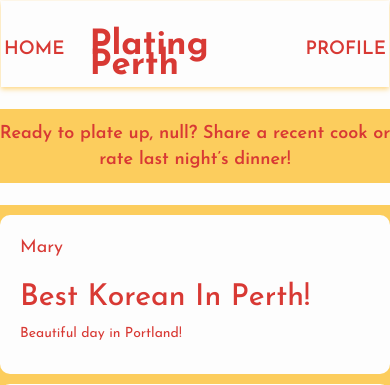
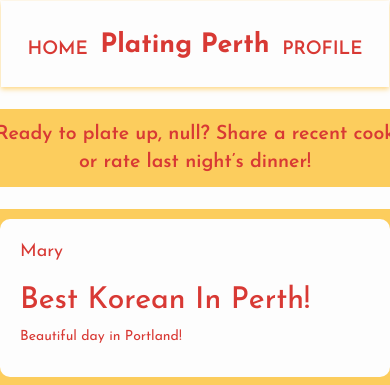
Before and after one commit to Jalil32/awd-3403, a Flask app: template app/templates/home_page.html in a window 390 px wide. Shown: the top 385 px of the page. Run offline with Flask 3, Linux system fonts and the light colour scheme; the template is opened without the code that fills it, so the values that code supplies are empty.

Commit message:
made measures more responsive

```diff
--- a/app/static/css/homepage.css
+++ b/app/static/css/homepage.css
@@ -31,7 +31,6 @@ main {
 }
 
 
-
 #feed {
     padding-top: 10px;
     padding-bottom: 10px;
@@ -62,3 +61,19 @@ main {
 #post_user {
     font-size: 13.5pt;
 }
+
+@media screen and (max-width: 600px) {
+    .navbar-brand {
+        font-size: 20pt;
+        padding: 12px 12.5px 0px 12.5px;
+    }
+
+    .nav-list li {
+        float: none;
+    }
+
+    #intro-text {
+       font-size: 5vw;
+    }
+
+}
--- a/app/static/css/post_form.css
+++ b/app/static/css/post_form.css
@@ -86,9 +86,9 @@
     font-size: 16px;
     width: 100%;
     box-sizing: border-box;
-    min-width: 532px;
-    max-width: 532px;
-    min-height: 123px;
+    min-width: 42vw;
+    max-width: 42vw;
+    min-height: 20vh;
 
 }
 
@@ -123,7 +123,7 @@
 
 .rate {
     float: right;
-    height: 46px;
+    height: 7.033VH;
 }
 .rate:not(:checked) > input {
     position:absolute;
@@ -213,3 +213,14 @@
     display: flex;
     opacity: 1;
 }
+
+@media screen and (max-width: 600px) {
+    .navbar-brand {
+        font-size: 20pt;
+        padding: 12px 12.5px 0px 12.5px;
+    }
+
+    .nav-list li {
+        float: none;
+    }
+}
--- a/app/static/css/style.css
+++ b/app/static/css/style.css
@@ -46,6 +46,8 @@ body {
     padding: 12px 25px 0px 25px;
     font-weight: 900;
 }
+
+
 #nav-title {
     color: #D83934;
     padding-top: 10px;
@@ -55,8 +57,13 @@ body {
     line-height: normal;
 }
 
-/* Responsive adjustments */
+
 @media screen and (max-width: 600px) {
+    .navbar-brand {
+        font-size: 20pt;
+        padding: 12px 12.5px 0px 12.5px;
+    }
+
     .nav-list li {
         float: none;
     }
```
Also changed, not shown: app.db.
